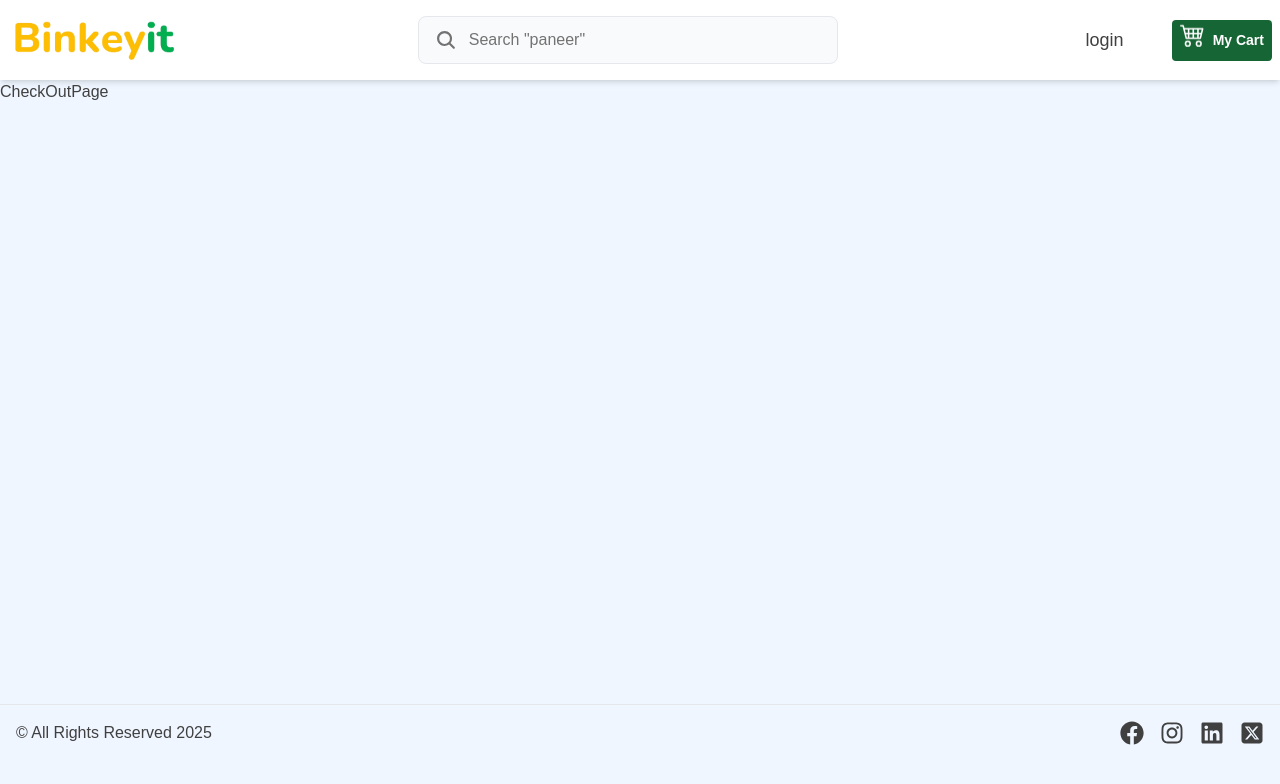
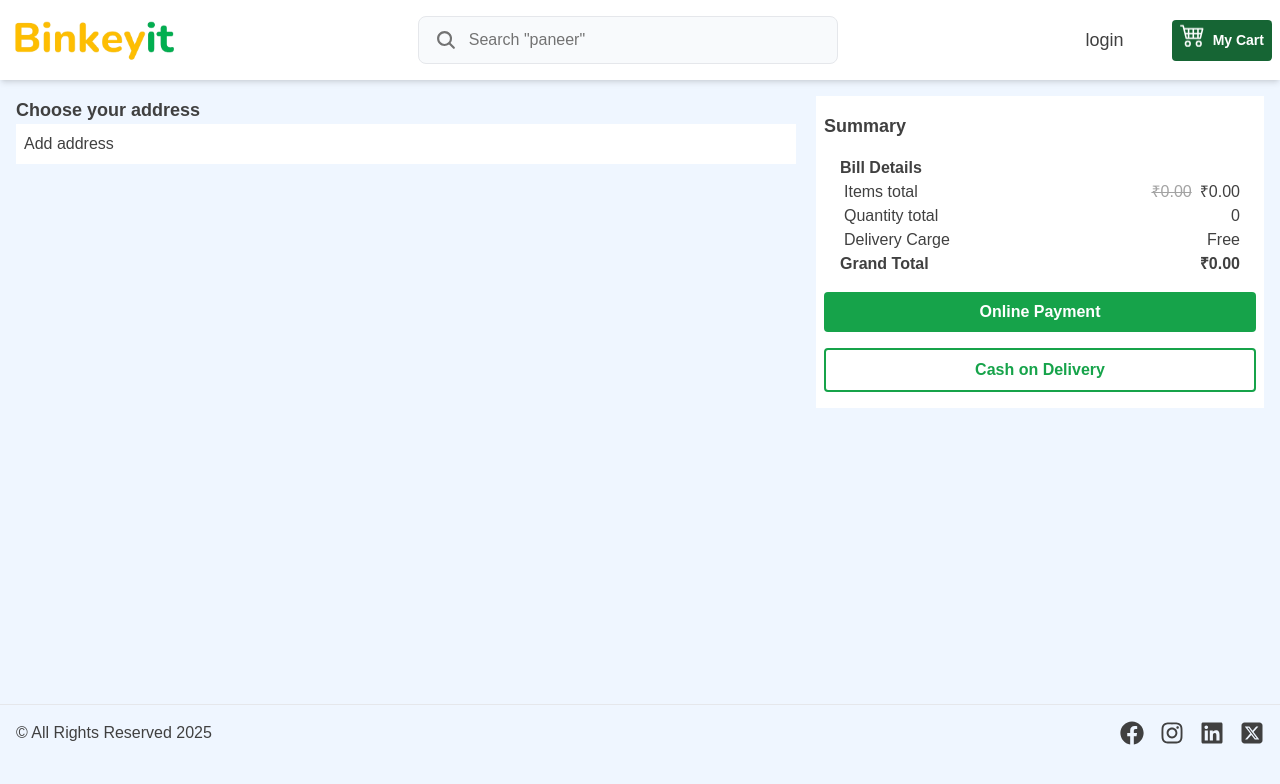
Before and after one commit to tausif-alam-64/Blinkit, a React (Vite) app in the folder client/: page /checkout in a window 1280 px wide. Shown: the top 784 px of the page. Built offline with nearby package versions, Linux system fonts and the light colour scheme; no server answers.

Commit message:
Adding Addresses to the Checkout Page

```diff
--- a/client/src/App.jsx
+++ b/client/src/App.jsx
@@ -1,5 +1,5 @@
 import React, { useEffect } from "react";
-import { Outlet } from "react-router-dom";
+import { Outlet, useLocation } from "react-router-dom";
 import Header from "./components/Header.";
 import Footer from "./components/Footer";
 import {Toaster} from "react-hot-toast";
@@ -16,6 +16,7 @@ import CartMobile from "./components/CartMobile";
 const App = () => {
 
   const dispatch = useDispatch();
+  const location = useLocation()
 
   const fetchUser = async () => {
     const userData = await fetchUserDetails();
@@ -73,7 +74,12 @@ const App = () => {
       </main>
       <Footer />
       <Toaster />
-       <CartMobile />
+      {
+        location.pathname !== '/checkout' && (
+          <CartMobile />
+        )
+      }
+
     </GlobalProvider>
   );
 };
--- /dev/null
+++ b/client/src/components/AddAdress.jsx
@@ -0,0 +1,11 @@
+import React from 'react'
+
+const AddAdress = () => {
+  return (
+    <div>
+      addaddress
+    </div>
+  )
+}
+
+export default AddAdress
--- a/client/src/pages/CheckoutPage.jsx
+++ b/client/src/pages/CheckoutPage.jsx
@@ -1,11 +1,61 @@
-import React from 'react'
+import React from "react";
+import { useGlobalContext } from "../provider/globalProvider";
+import { DisplayPriceInRupees } from "../utils/DisplayPriceInRupees";
+import AddAdress from "../components/AddAdress";
+import { useState } from "react";
 
 const CheckoutPage = () => {
+  const { notDiscountTotalPrice, totalPrice, totalQty } = useGlobalContext()
+  const [openAddress, setOpenAddress] = useState(false)
   return (
-    <div>
-      CheckOutPage
-    </div>
-  )
-}
+    <section className="bg-blue-50">
+      <div className="container mx-auto p-4 flex flex-col lg:flex-row w-full gap-5 justify-between">
+        <div className="w-full">
+          {/* address */}
+          <h3 className="text-lg font-semibold">Choose your address</h3>
+          <div onClick={() => setOpenAddress(true)} className="bg-white p-2 grid gap-4">Add address</div>
+        </div>
+        <div className="w-full max-w-md bg-white py-4 px-2">
+          {/* summary */}
+          <h3 className="text-lg font-semibold">Summary</h3>
+          <div className="bg-white p-4">
+            <h3 className="font-semibold">Bill Details</h3>
+            <div className="flex gap-4 justify-between ml-1">
+              <p>Items total</p>
+              <p className="flex items-center gap-2">
+                <span className="line-through text-neutral-400">
+                  {DisplayPriceInRupees(notDiscountTotalPrice)}
+                </span>{" "}
+                <span>{DisplayPriceInRupees(totalPrice)}</span>
+              </p>
+            </div>
+            <div className="flex gap-4 justify-between ml-1">
+              <p>Quantity total</p>
+              <p className="flex items-center gap-2">{totalQty}</p>
+            </div>
+            <div className="flex gap-4 justify-between ml-1">
+              <p>Delivery Carge</p>
+              <p className="flex items-center gap-2">Free</p>
+            </div>
+            <div className="font-semibold flex items-center justify-between gap-4">
+              <p>Grand Total</p>
+              <p>{DisplayPriceInRupees(totalPrice)}</p>
+            </div>
+          </div>
+          <div className="w-full flex flex-col gap-4">
+            <button className='py-2 px-4 bg-green-600 hover:bg-green-700 rounded text-white font-semibold'>Online Payment</button>
 
-export default CheckoutPage
+            <button className='py-2 px-4 border-2 border-green-600 rounded font-semibold text-green-600 hover:bg-green-600 hover:text-white'>Cash on Delivery</button>
+          </div>
+        </div>
+      </div>
+      {openAddress &&(
+        <AddAdress close={() => setOpenAddress(false)} />
+      )
+
+      }
+    </section>
+  );
+};
+
+export default CheckoutPage;
```
